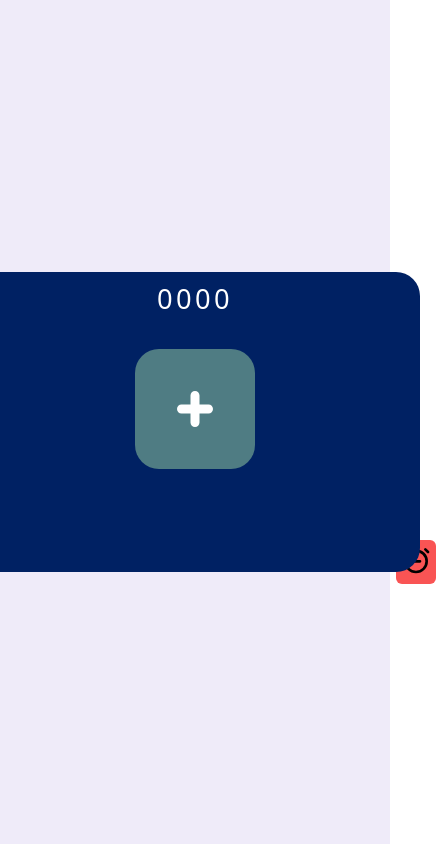
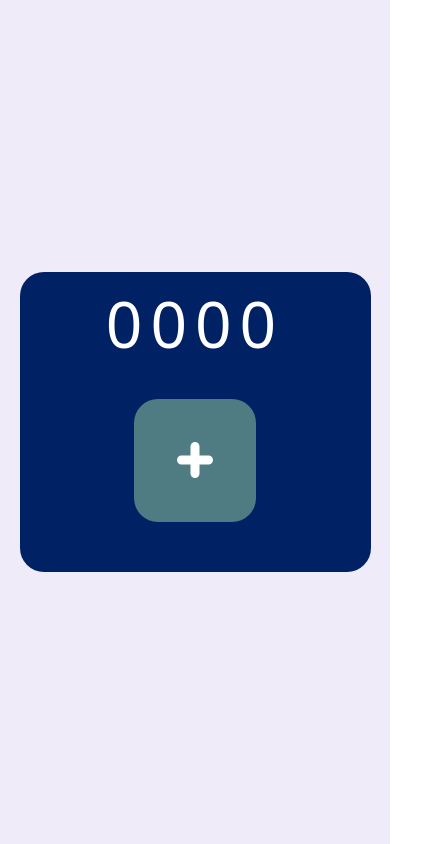
Before and after one commit to Boss10off/The_D5_Unity_Klickzaehler, a plain HTML site: page js-version/index.html in a window 390 px wide. Shown: the whole page, 436 px wide, since content can reach past the window. Drawn offline with Linux system fonts and the light colour scheme.

Commit message:
make it responsive

```diff
--- a/js-version/styles.css
+++ b/js-version/styles.css
@@ -39,7 +39,7 @@ main {
 }
 
 .count-value {
-    font-size: clamp(1.5rem, 7vw, 5rem);
+    font-size: clamp(4rem, 7vw, 5rem);
     letter-spacing: 0.125em;
     color: #fff;
 }
@@ -96,3 +96,13 @@ main {
     width: 32px;
     fill: #F95454;
 }
+
+@media (max-width: 572px) {
+
+    .counter-wrapper {
+        min-width: 90%;
+    }
+    .count-increase-btn {
+        min-width: 35%;
+    }
+}
```
